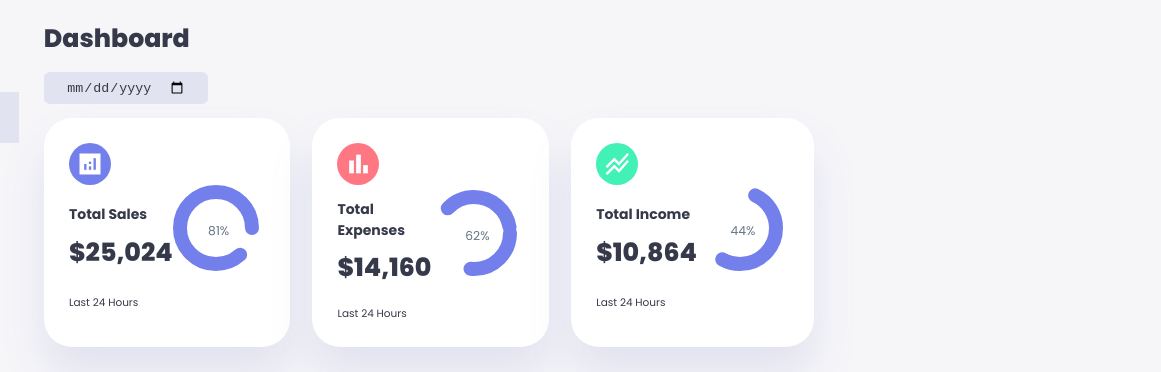
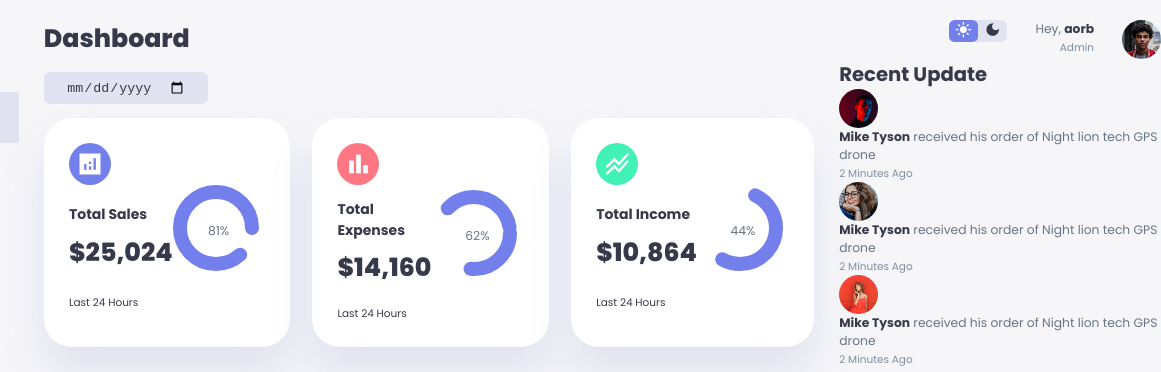
Before and after one commit to aorb93/Bootstrap, a website: page 2.-Dashboard/index.html in a window 1280 px wide. Shown: the top 372 px of the page, 203-1364 px from the left, 1161 px wide, since content can reach past the window. Drawn offline with nearby package versions, Linux system fonts and the light colour scheme.

Commit message:
info profile

```diff
--- a/2.-Dashboard/index.html
+++ b/2.-Dashboard/index.html
@@ -186,6 +186,63 @@
 			</div>
 		</main>
 		<!-- END OF MAIN -->
+		<div class="right">
+			<div class="top">
+				<button class="menu-btn">
+					<span class="material-icons-sharp">menu</span>
+				</button>
+				<div class="theme-toggler">
+					<span class="material-icons-sharp active">light_mode</span>
+					<span class="material-icons-sharp">dark_mode</span>
+				</div>
+				<div class="profile">
+					<div class="info">
+						<p>Hey, <b>aorb</b></p>
+						<small class="text-muted">Admin</small>
+					</div>
+					<div class="profile-photo">
+						<img src="./images/profile-1.jpg" alt="">
+					</div>
+				</div>
+			</div>
+			<!-- END OF TOP -->
+			<div class="recent-update">
+				<h2>Recent Update</h2>
+				<div class="updates">
+					<div class="update">
+						<div class="profile-photo">
+							<img src="./images/profile-2.jpg" alt="">
+						</div>
+						<div class="message">
+							<p><b>Mike Tyson</b> received his order of Night lion tech GPS drone</p>
+							<small class="text-muted">2 Minutes Ago</small>
+						</div>
+					</div>
+				</div>
+				<div class="updates">
+					<div class="update">
+						<div class="profile-photo">
+							<img src="./images/profile-3.jpg" alt="">
+						</div>
+						<div class="message">
+							<p><b>Mike Tyson</b> received his order of Night lion tech GPS drone</p>
+							<small class="text-muted">2 Minutes Ago</small>
+						</div>
+					</div>
+				</div>
+				<div class="updates">
+					<div class="update">
+						<div class="profile-photo">
+							<img src="./images/profile-4.jpg" alt="">
+						</div>
+						<div class="message">
+							<p><b>Mike Tyson</b> received his order of Night lion tech GPS drone</p>
+							<small class="text-muted">2 Minutes Ago</small>
+						</div>
+					</div>
+				</div>
+			</div>
+		</div>
 	</div>
 </body>
 </html>
--- a/2.-Dashboard/styles.scss
+++ b/2.-Dashboard/styles.scss
@@ -381,3 +381,53 @@ main .recent-orders a{
     margin: 1rem auto;
     color: var(--color-primary);
 }
+
+/******************** RIGHT ********************/
+
+.right{
+    margin-top: 1.4rem;
+}
+
+.right .top{
+    display: flex;
+    justify-content: end;
+    gap: 2rem;
+}
+
+.right .top button{
+    display: none;
+}
+
+.right .theme-toggler{
+    background: var(--color-light);
+    display: flex;
+    justify-content: space-between;
+    align-items: center;
+    height: 1.6rem;
+    width: 4.2rem;
+    cursor: pointer;
+    border-radius: var(--border-radius-1);
+}
+
+.right .theme-toggler span{
+    font-size: 1.2rem;
+    width: 50%;
+    height: 100%;
+    display: flex;
+    align-items: center;
+    justify-content: center;
+}
+
+.right .theme-toggler span.active{
+    background: var(--color-primary);
+    color: white;
+    border-radius: var(--border-radius-1);
+}
+
+.right .top .profile{
+    display: flex;
+    gap: 2rem;
+    text-align: right;
+}
+
+/******************** RECENT UPDATE ********************/
```
Also changed, not shown: 2.-Dashboard/styles.css, 1 other file.
